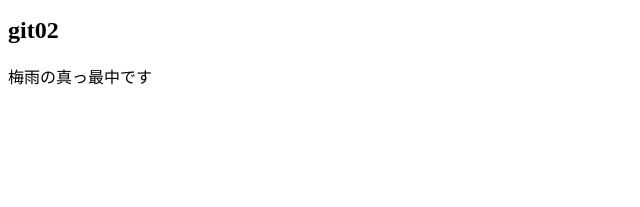
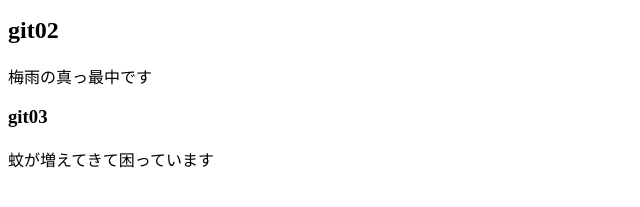
Before and after one commit to zd-riri/gitprogect01, a plain HTML site: page index.html in a window 1280 px wide. Shown: the part 107-314 px from the top of the page, without its empty margins (0-640 px from the left). Drawn offline with Linux system fonts and the light colour scheme.

Commit message:
ｈ３、ｐ要素追加

```diff
--- a/index.html
+++ b/index.html
@@ -9,5 +9,7 @@
     <p>文章を追加しました</p>
     <h2>git02</h2>
     <p>梅雨の真っ最中です</p>
+    <h3>git03</h3>
+    <p>蚊が増えてきて困っています</p>
 </body>
 </html>
```
